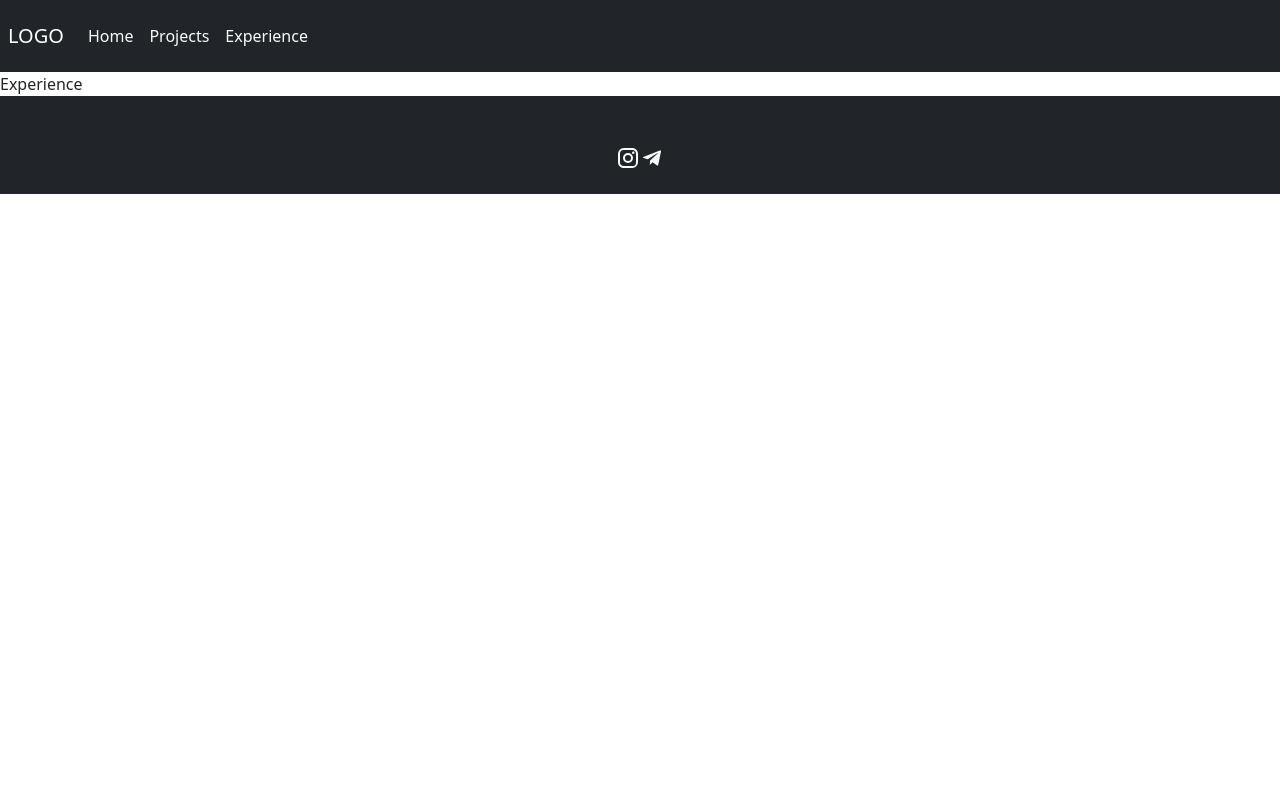
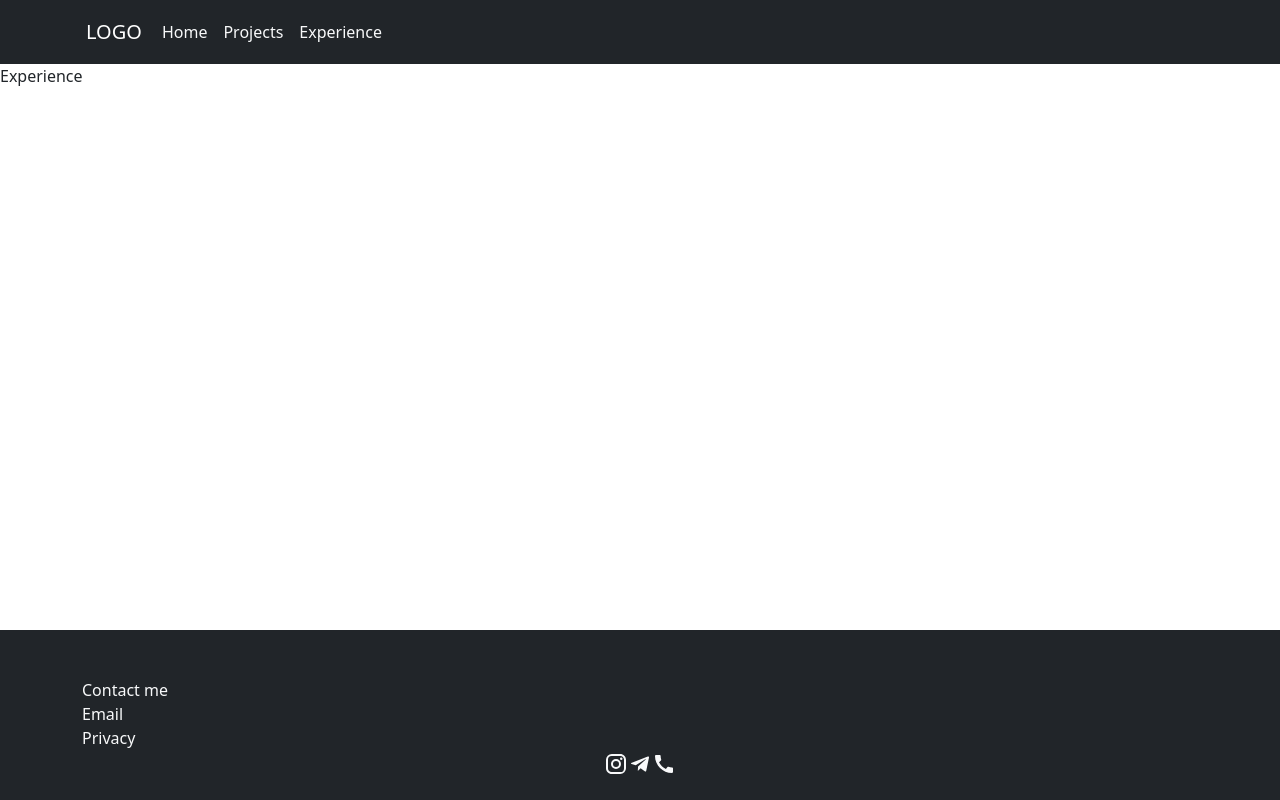
Before and after one commit to Poursha98/porfolio-site-react, a React (Vite) app: page /experience in a window 1280 px wide. Built offline with nearby package versions, Linux system fonts and the light colour scheme.

Commit message:
footer styled, waiting for links and data

```diff
--- a/src/components/Footer.jsx
+++ b/src/components/Footer.jsx
@@ -1,12 +1,22 @@
 import InstagramIcon from '@mui/icons-material/Instagram'
 import TelegramIcon from '@mui/icons-material/Telegram';
+import CallIcon from '@mui/icons-material/Call';
+
 function Footer() {
     return (
-        <footer className='bg-dark text-light pt-5 pb-4'>
-            <div className='container text-center text-md-start'>
+        <footer className='bg-dark text-light pt-5 pb-4 fixed-bottom'>
+            <div className='container'>
+                <div className='row'>
+                    <div className='col'>Contact me</div>
+                    <div className='cok'>Email</div>
+                    <div className='cok'>Privacy</div>
+                </div>
+
                 <div className='d-flex justify-content-center text-md-start'>
-            <div><InstagramIcon/></div>
-            <div><TelegramIcon/></div>
+                    <div><InstagramIcon/></div>
+                    <div><TelegramIcon/></div>
+                    <div><CallIcon/></div>
+
                 </div>
             </div>
         </footer>
--- a/src/components/Navigation.jsx
+++ b/src/components/Navigation.jsx
@@ -1,27 +1,31 @@
-import {Navbar,Nav} from "react-bootstrap";
+import {Navbar, Nav} from "react-bootstrap";
 
 function Navigation() {
     return (
         <div>
-        <Navbar bg='dark' variant='dark' sticky='top' expand='sm' >
-            <Navbar.Brand className='m-2'>
+            <Navbar bg='dark' variant='dark' sticky='top' expand='sm'>
+                <div className='container'>
+                    <Navbar.Brand className='m-1'>
                         LOGO
                     </Navbar.Brand>
                     <Navbar.Toggle className='me-4  '/>
                     <Navbar.Collapse>
                         <Nav className='mx-4 ms-2'>
-                    <Nav.Link href='/' className='opacity-100 link-opacity-75-hover link-light text-decoration-none'>
+                            <Nav.Link href='/'
+                                      className='opacity-100 link-opacity-75-hover link-light text-decoration-none'>
                                 Home
                             </Nav.Link>
-                    <Nav.Link  href='/projects' className='opacity-100 link-opacity-75-hover link-light text-decoration-none'>
+                            <Nav.Link href='/projects'
+                                      className='opacity-100 link-opacity-75-hover link-light text-decoration-none'>
                                 Projects
                             </Nav.Link>
-                    <Nav.Link href='/experience' className='opacity-100 link-opacity-75-hover link-light text-decoration-none'>
+                            <Nav.Link href='/experience'
+                                      className='opacity-100 link-opacity-75-hover link-light text-decoration-none'>
                                 Experience
                             </Nav.Link>
                         </Nav>
                     </Navbar.Collapse>
-
+                </div>
             </Navbar>
         </div>
 
```
Lines whose indentation alone changed are shown as unchanged.
